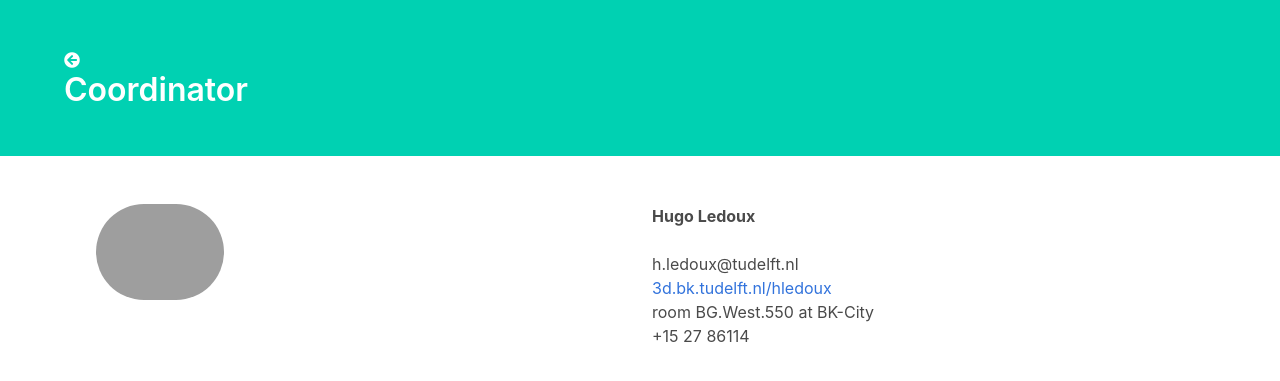
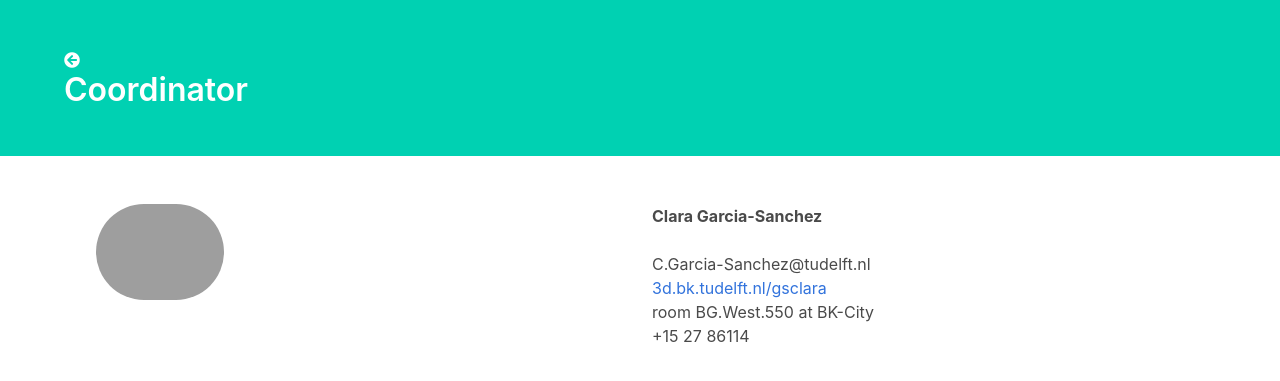
Before and after one commit to tudelft3d/geo2020, a Jekyll site: the page built from coordinator/index.md, in a window 1280 px wide. Shown: the top 381 px of the page. Built offline with Jekyll 4.4.1, drawn with Linux system fonts in a browser that asks for light colours; nearby versions of some CDN libraries.

Commit message:
new coordinator, grad manual

```diff
--- a/coordinator/index.md
+++ b/coordinator/index.md
@@ -13,13 +13,13 @@ permalink: /coordinator/
   <div class="column">
 
 <figure class="image is-128x128">
-  <img class="is-rounded" src="https://3d.bk.tudelft.nl/hledoux/img/me.jpg">
+  <img class="is-rounded" src="https://3d.bk.tudelft.nl/gsclara/img/avatar.jpg">
 </figure>
   </div>
   <div class="column">
-<b>Hugo Ledoux</b><br><br>
-h.ledoux@tudelft.nl<br>
-<a href="https://3d.bk.tudelft.nl/hledoux">3d.bk.tudelft.nl/hledoux</a><br>
+<b>Clara Garcia-Sanchez</b><br><br>
+C.Garcia-Sanchez@tudelft.nl<br>
+<a href="https://3d.bk.tudelft.nl/gsclara">3d.bk.tudelft.nl/gsclara</a><br>
 room BG.West.550 at BK-City<br>
 +15 27 86114
 
```
Also changed, not shown: _posts/2021-09-16-new-gradmanual.md (added, +9 -0 lines), rules/index.md (+1 -0 lines), 1 other file.
